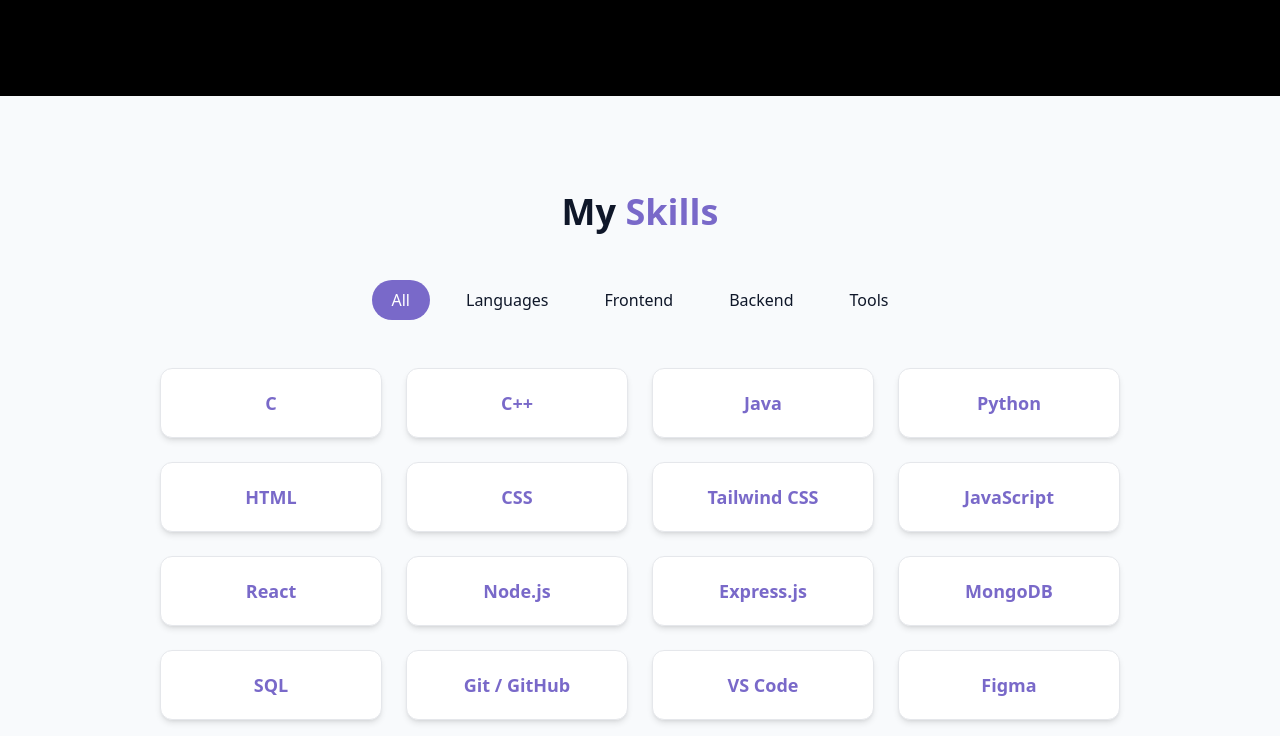
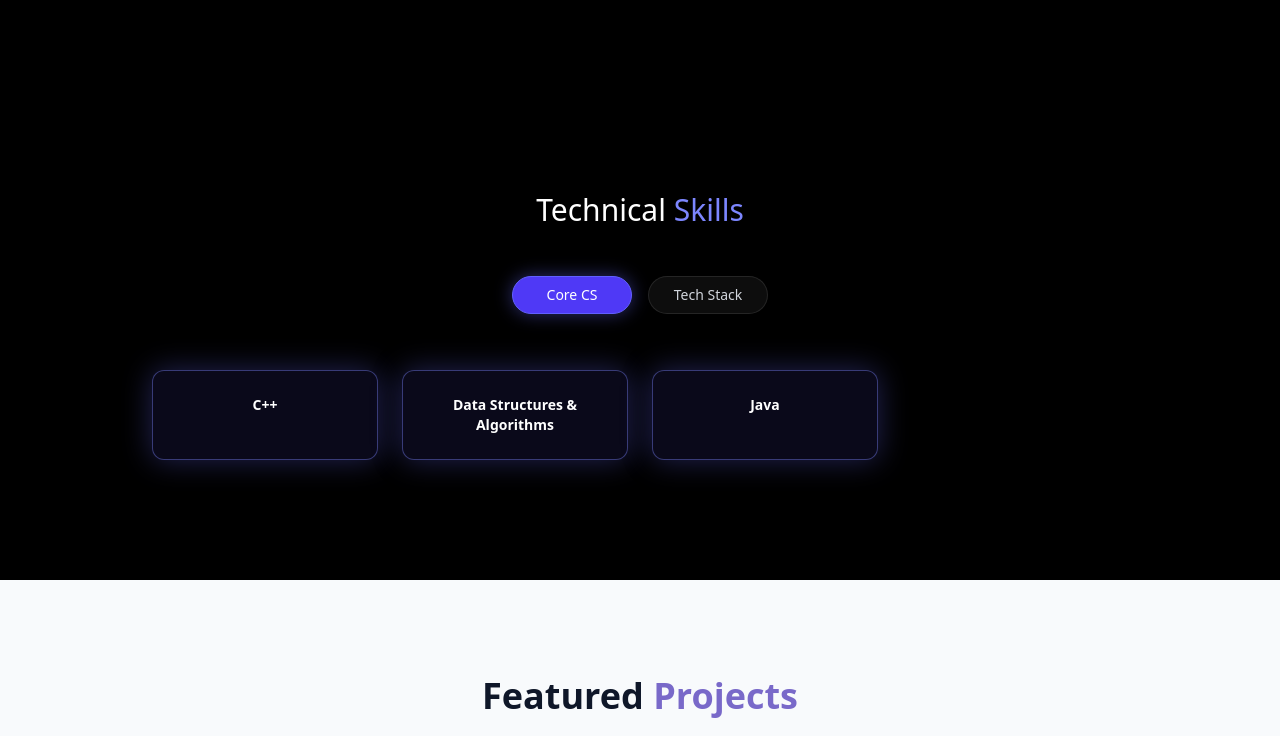
Before and after one commit to sshuklaamberr/ambershukla-portfolio, a React (Vite) app: page / in a window 1280 px wide. Shown: the part 1458-2194 px from the top of the page. Built offline with nearby package versions, Linux system fonts and the light colour scheme; the HTML template or start-up script is replaced by a standard one.

Commit message:
Fix skills anchor and grid stability

```diff
--- a/src/components/SkillsSection.jsx
+++ b/src/components/SkillsSection.jsx
@@ -1,79 +1,115 @@
 import { useState } from "react";
+import { motion, AnimatePresence } from "framer-motion";
 import { cn } from "@/lib/utils";
 
 const skills = [
-  // Programming Languages
-  { name: "C", category: "languages" },
-  { name: "C++", category: "languages" },
-  { name: "Java", category: "languages" },
-  { name: "Python", category: "languages" },
+  { name: "C++", category: "core" },
+  { name: "Data Structures & Algorithms", category: "core" },
+  { name: "Java", category: "core" },
 
-  // Frontend
-  { name: "HTML", category: "frontend" },
-  { name: "CSS", category: "frontend" },
-  { name: "Tailwind CSS", category: "frontend" },
-  { name: "JavaScript", category: "frontend" },
-  { name: "React", category: "frontend" },
-
-  // Backend
-  { name: "Node.js", category: "backend" },
-  { name: "Express.js", category: "backend" },
-  { name: "MongoDB", category: "backend" },
-  { name: "SQL", category: "backend" },
-
-  // Tools & Other
-  { name: "Git / GitHub", category: "tools" },
-  { name: "VS Code", category: "tools" },
-  { name: "Figma", category: "tools" },
-  { name: "Data Structures & Algorithms", category: "tools" },
+  { name: "JavaScript", category: "tech" },
+  { name: "React", category: "tech" },
+  { name: "Tailwind CSS", category: "tech" },
+  { name: "Node.js", category: "tech" },
+  { name: "Express.js", category: "tech" },
+  { name: "MongoDB", category: "tech" },
+  { name: "Git & GitHub", category: "tech" },
 ];
 
-const categories = ["all", "languages", "frontend", "backend", "tools"];
+const categories = ["core", "tech"];
+const GRID_SIZE = 8;
+
+const flipVariants = {
+  initial: { rotateY: 80, opacity: 0 },
+  animate: {
+    rotateY: 0,
+    opacity: 1,
+    transition: { duration: 0.55, ease: "easeOut" },
+  },
+  exit: {
+    rotateY: -80,
+    opacity: 0,
+    transition: { duration: 0.4, ease: "easeIn" },
+  },
+};
 
 export const SkillsSection = () => {
-  const [activeCategory, setActiveCategory] = useState("all");
+  const [activeCategory, setActiveCategory] = useState("core");
 
-  const filteredSkills = skills.filter(
-    (skill) => activeCategory === "all" || skill.category === activeCategory
+  const visibleSkills = skills.filter(
+    (s) => s.category === activeCategory
   );
 
+  const paddedSkills = [
+    ...visibleSkills,
+    ...Array(GRID_SIZE - visibleSkills.length).fill(null),
+  ];
+
   return (
-    <section id="skills" className="py-24 px-4 relative bg-secondary/30">
-      <div className="container mx-auto max-w-5xl">
+    <section
+      id="skills"
+      className="relative py-24 bg-black overflow-hidden scroll-mt-[90px]"
+    >
+      <div className="container mx-auto max-w-5xl px-6">
+
         {/* Heading */}
-        <h2 className="text-3xl md:text-4xl font-bold mb-12 text-center">
-          My <span className="text-primary">Skills</span>
+        <h2 className="text-2xl md:text-3xl font-medium mb-12 text-center text-white">
+          Technical <span className="text-indigo-400">Skills</span>
         </h2>
 
-        {/* Category Buttons */}
-        <div className="flex flex-wrap justify-center gap-4 mb-12">
-          {categories.map((category, key) => (
+        {/* Toggle */}
+        <div className="flex justify-center gap-4 mb-14">
+          {categories.map((c) => (
             <button
-              key={key}
-              onClick={() => setActiveCategory(category)}
+              key={c}
+              onClick={() => setActiveCategory(c)}
               className={cn(
-                "px-5 py-2 rounded-full transition-colors duration-300 capitalize",
-                activeCategory === category
-                  ? "bg-primary text-white"
-                  : "bg-secondary/70 text-foreground hover:bg-secondary"
+                "px-6 py-2 min-w-[120px] rounded-full text-sm font-medium border transition",
+                activeCategory === c
+                  ? "bg-indigo-600 text-white border-indigo-500 shadow-[0_0_18px_rgba(99,102,241,0.45)]"
+                  : "bg-white/5 text-gray-300 border-white/10 hover:bg-white/10"
               )}
             >
-              {category}
+              {c === "core" ? "Core CS" : "Tech Stack"}
             </button>
           ))}
         </div>
 
-        {/* Skills Grid */}
-        <div className="grid grid-cols-2 sm:grid-cols-3 lg:grid-cols-4 gap-6">
-          {filteredSkills.map((skill, key) => (
-            <div
-              key={key}
-              className="bg-card p-5 rounded-xl shadow-md hover:-translate-y-2 transition-transform duration-300 flex items-center justify-center text-center border border-gray-200 dark:border-gray-700"
+        {/* Stable Grid */}
+        <div className="perspective-[1200px]">
+          <AnimatePresence mode="wait">
+            <motion.div
+              key={activeCategory}
+              variants={flipVariants}
+              initial="initial"
+              animate="animate"
+              exit="exit"
+              style={{ transformStyle: "preserve-3d" }}
+              className="grid grid-cols-2 sm:grid-cols-4 gap-6"
             >
-              <h3 className="font-semibold text-lg text-primary">{skill.name}</h3>
-            </div>
-          ))}
+              {paddedSkills.map((skill, i) =>
+                skill ? (
+                  <div
+                    key={skill.name}
+                    className={cn(
+                      "p-6 rounded-xl border text-center transition hover:-translate-y-2",
+                      skill.category === "core"
+                        ? "bg-indigo-500/10 border-indigo-400/40 shadow-[0_0_30px_rgba(99,102,241,0.35)]"
+                        : "bg-white/5 border-white/10 shadow-[0_0_18px_rgba(255,255,255,0.15)]"
+                    )}
+                  >
+                    <h3 className="text-sm font-semibold text-white">
+                      {skill.name}
+                    </h3>
+                  </div>
+                ) : (
+                  <div key={i} className="opacity-0 pointer-events-none" />
+                )
+              )}
+            </motion.div>
+          </AnimatePresence>
         </div>
+
       </div>
     </section>
   );
```
